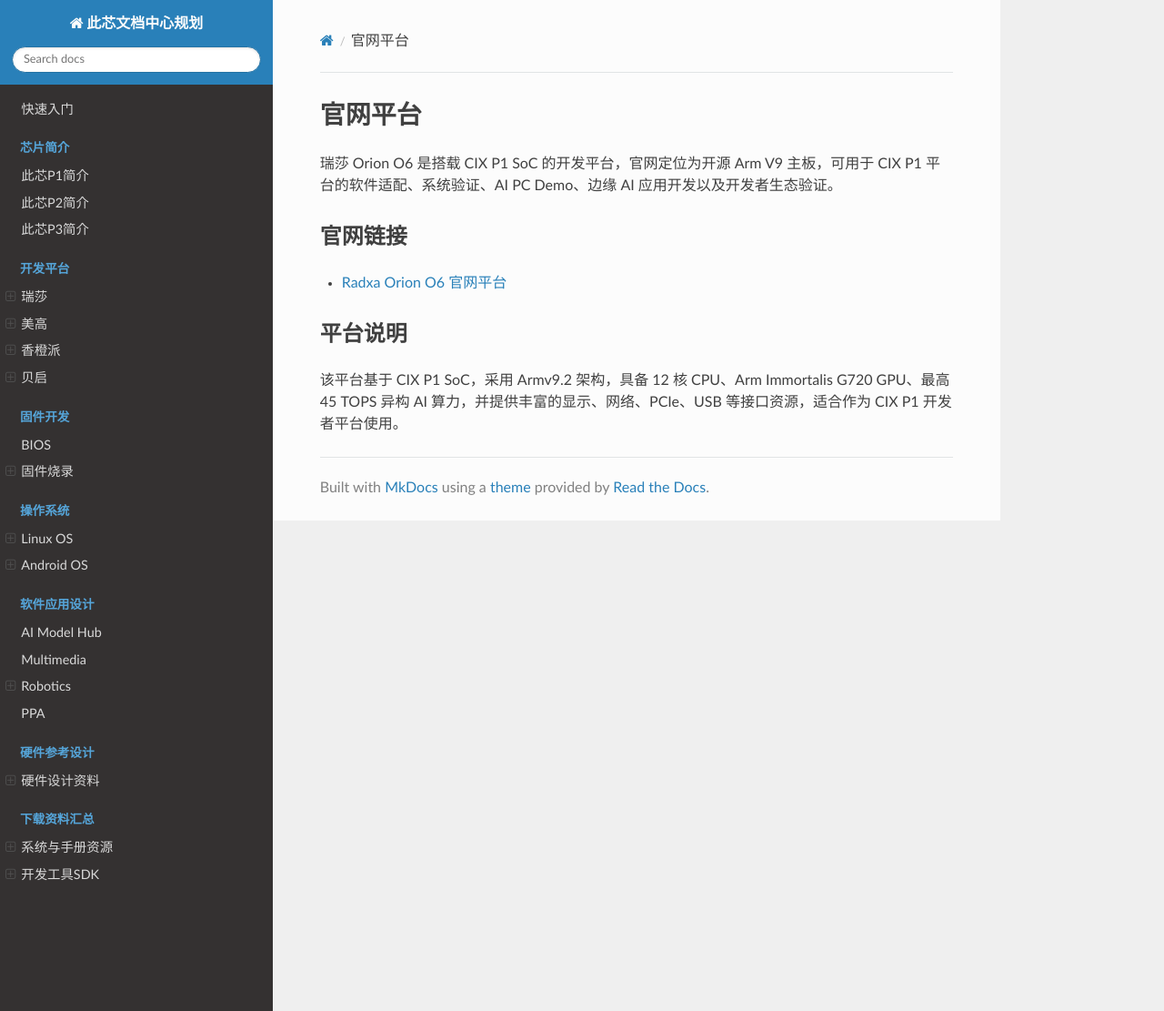
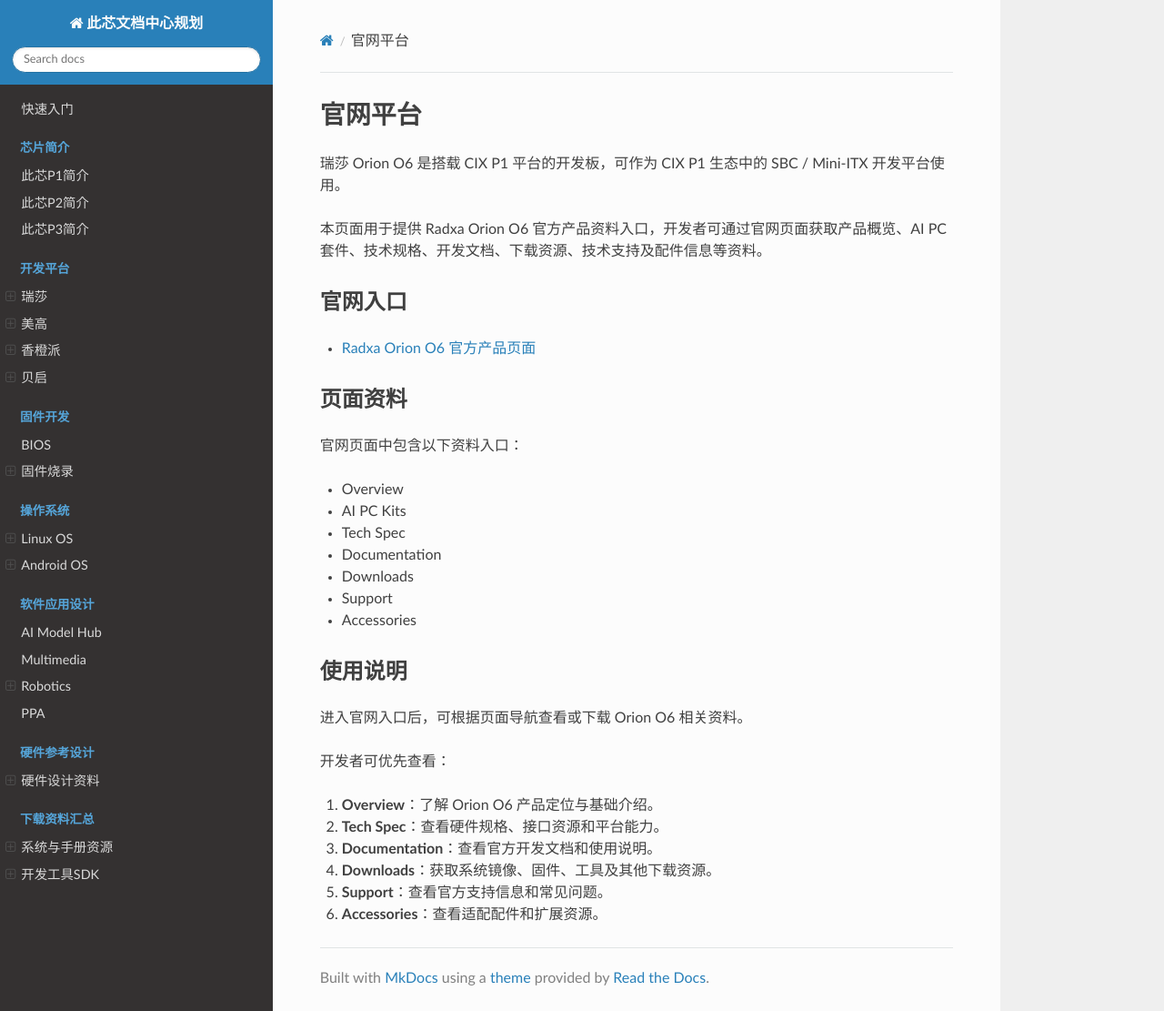
Before and after one commit to chao-luan/cix-cdc-docs, an MkDocs documentation site: the page built from docs/开发平台/瑞莎.md, in a window 1280 px wide and 1111 px high. Shown: the whole window at 91% size. Built offline with MkDocs 1.6.1, drawn with Linux system fonts in a browser that asks for light colours; nearby versions of some CDN libraries.

Commit message:
Update 瑞莎.md

```diff
--- a/docs/开发平台/瑞莎.md
+++ b/docs/开发平台/瑞莎.md
@@ -1,11 +1,34 @@
 # 官网平台
 
-瑞莎 Orion O6 是搭载 CIX P1 SoC 的开发平台，官网定位为开源 Arm V9 主板，可用于 CIX P1 平台的软件适配、系统验证、AI PC Demo、边缘 AI 应用开发以及开发者生态验证。
+瑞莎 Orion O6 是搭载 CIX P1 平台的开发板，可作为 CIX P1 生态中的 SBC / Mini-ITX 开发平台使用。
 
-## 官网链接
+本页面用于提供 Radxa Orion O6 官方产品资料入口，开发者可通过官网页面获取产品概览、AI PC 套件、技术规格、开发文档、下载资源、技术支持及配件信息等资料。
 
-- [Radxa Orion O6 官网平台](https://radxa.com/products/orion/o6/)
+## 官网入口
 
-## 平台说明
+- [Radxa Orion O6 官方产品页面](https://radxa.com/products/orion/o6/)
 
-该平台基于 CIX P1 SoC，采用 Armv9.2 架构，具备 12 核 CPU、Arm Immortalis G720 GPU、最高 45 TOPS 异构 AI 算力，并提供丰富的显示、网络、PCIe、USB 等接口资源，适合作为 CIX P1 开发者平台使用。
+## 页面资料
+
+官网页面中包含以下资料入口：
+
+- Overview
+- AI PC Kits
+- Tech Spec
+- Documentation
+- Downloads
+- Support
+- Accessories
+
+## 使用说明
+
+进入官网入口后，可根据页面导航查看或下载 Orion O6 相关资料。
+
+开发者可优先查看：
+
+1. **Overview**：了解 Orion O6 产品定位与基础介绍。
+2. **Tech Spec**：查看硬件规格、接口资源和平台能力。
+3. **Documentation**：查看官方开发文档和使用说明。
+4. **Downloads**：获取系统镜像、固件、工具及其他下载资源。
+5. **Support**：查看官方支持信息和常见问题。
+6. **Accessories**：查看适配配件和扩展资源。
```
